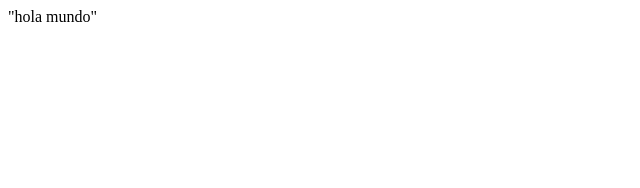
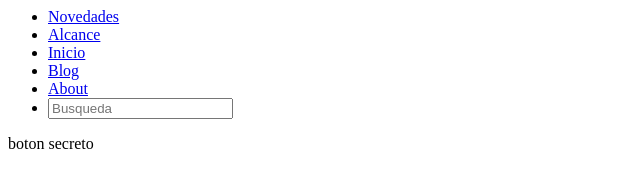
Before and after one commit to Juliobory/juliobory.github.io, a plain HTML site: page index.html in a window 1280 px wide. Shown: the whole page, without its empty margins (0-640 px from the left). Drawn offline with Linux system fonts and the light colour scheme.

Commit message:
actualizacion julio

```diff
--- a/index.html
+++ b/index.html
@@ -1 +1,28 @@
-"hola mundo"
+<head>
+    <title>
+        Expediente Médico General</title>
+</head>
+<header>
+    <div class="navbar">
+        <ul>
+            <li> <a href="#">Novedades</a></li>
+            <li> <a href="#">Alcance</a></li>
+            <li> <a href="index.html">Inicio</a></li>
+            <li> <a href="#">Blog</a></li>
+            <li> <a href="./about.html">About</a></li>
+            <li> <input type="text" placeholder="Busqueda"> <i class="fa-solid fa-magnifying-glass"></i></li>
+    </div>
+    </ul>
+    </div>
+</header>
+
+<body>
+
+    <form action="/my-handling-form-page" get:"busqueda">
+<a>boton secreto</a>
+    </form>
+
+</body>
+
+
+</html>
```
